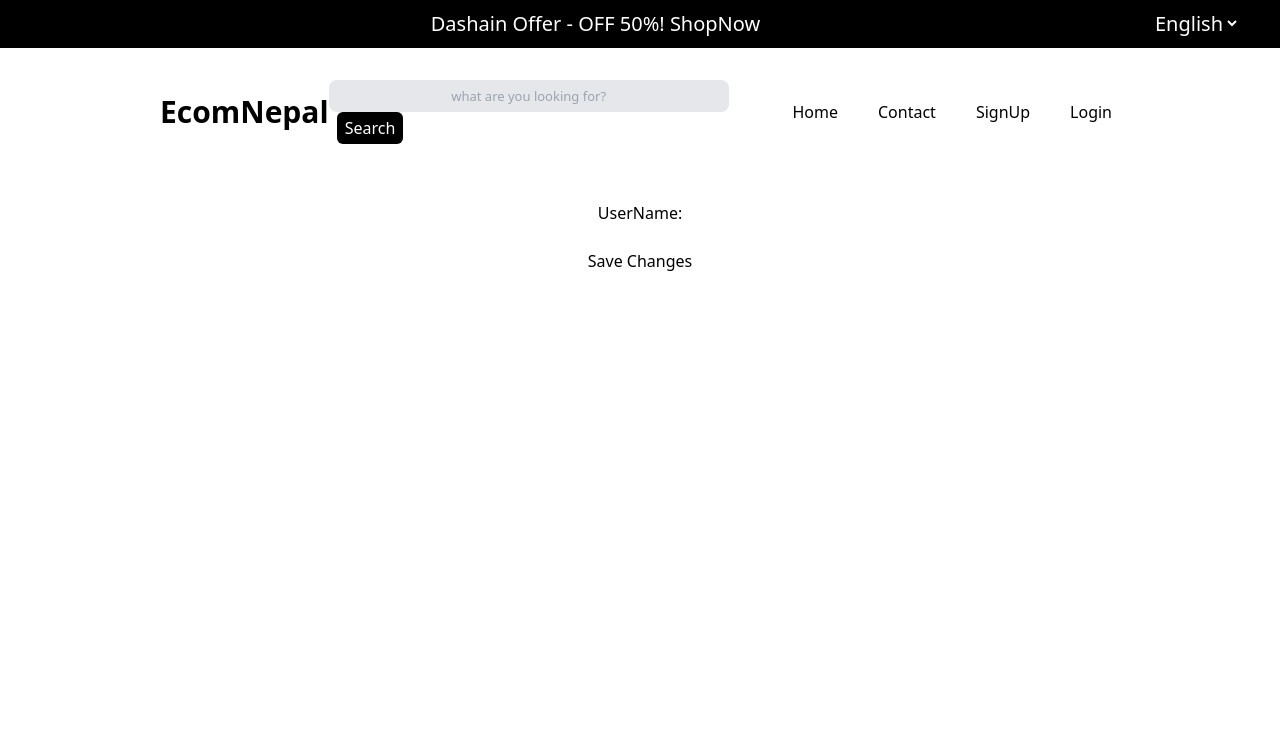
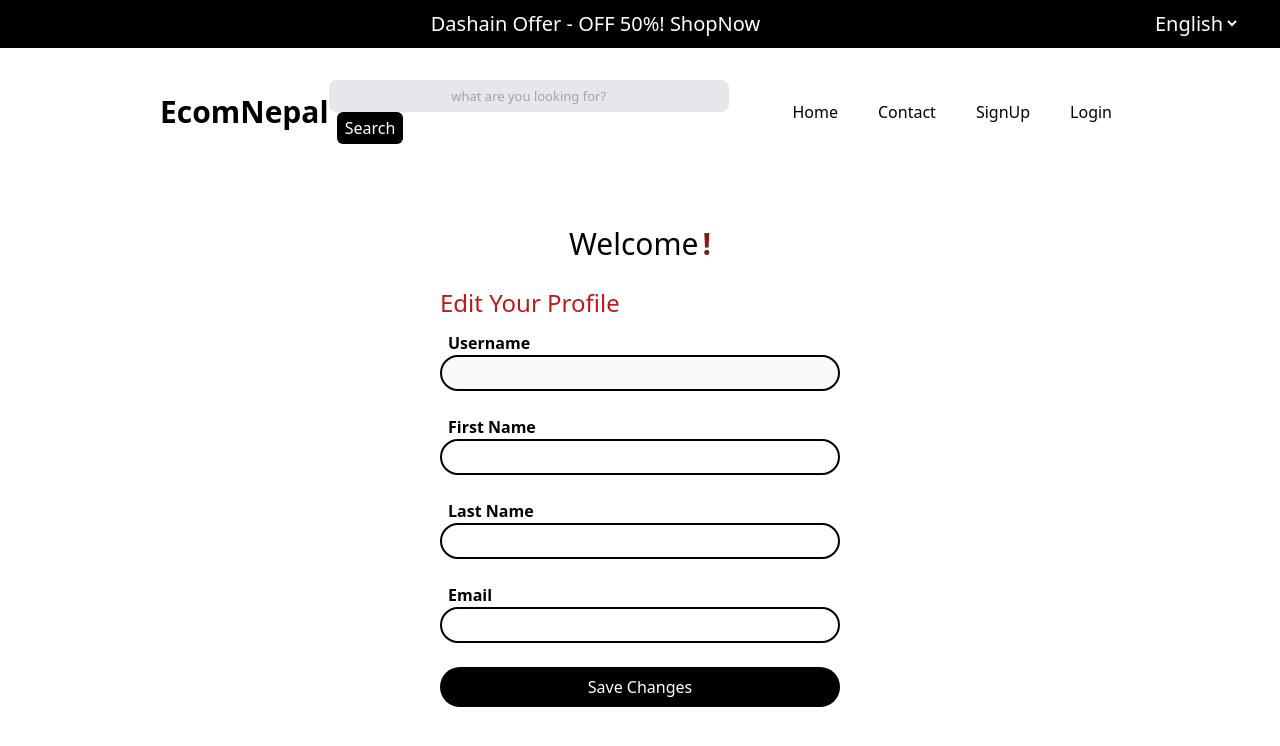
Before and after one commit to sujit-dhakal/EcomNepal, a Next.js app in the folder ecom/frontend/ecommerce/: page /en/profile in a window 1280 px wide. Shown: the top 746 px of the page. Built offline with nearby package versions, Linux system fonts and the light colour scheme; no server answers.

Commit message:
feat: css

```diff
--- a/ecom/frontend/ecommerce/src/app/[locale]/product/[productId]/page.tsx
+++ b/ecom/frontend/ecommerce/src/app/[locale]/product/[productId]/page.tsx
@@ -3,7 +3,8 @@ import { useAppDispatch, useAppSelector } from "@/lib/hooks";
 import { useEffect, useState } from "react";
 import { getProductDetail } from "@/lib/store";
 import { client } from "@/api/baseConfig";
-import Image from "next/image";
+import { useRouter } from "next/navigation";
+import { useLocale } from "next-intl";
 
 const page = ({
   params,
@@ -12,6 +13,8 @@ const page = ({
     productId: string;
   };
 }) => {
+  const router = useRouter();
+  const locale = useLocale();
   const [addToCartValue, setAddToCartValue] = useState("Add to cart");
   const dispatch = useAppDispatch();
   const product = useAppSelector((state) => state.product.product);
@@ -27,31 +30,52 @@ const page = ({
     setAddToCartValue("Added to Cart");
     console.log(response.data);
   };
+  const buyNow = async (productId: number) => {
+    const response = await client.post(
+      "http://127.0.0.1:8000/cart/add_to_cart/",
+      {
+        product_id: productId,
+        quantity: 1,
+      }
+    );
+    router.push(`/${locale}/cart`);
+    console.log(response.data);
+  };
   useEffect(() => {
     dispatch(getProductDetail(params.productId));
   }, [dispatch, params.productId]);
   return (
-    <div>
+    <div className="mt-[100px]">
       <div className="flex flex-col justify-center lg:flex-row gap-16 px-3.5">
-        <img src={product.image} alt="product image" className="w-64 h-64" />
+        <img
+          src={product.image}
+          alt="product image"
+          className="w-[450px] h-[350px] rounded-lg"
+        />
         <div className="flex justify-center">
           <div className="flex flex-col gap-5 max-w-[420px]">
             <h1 className="text-2xl font-semibold text-black">
               {product.name}
             </h1>
-            <h1 className="text-2xl text-black">{product.price}</h1>
-            <p className="text-sm text-black">{product.description}</p>
+            <h1 className="text-md text-red-900">${product.price}</h1>
+            <p className="text-md text-black">{product.description}</p>
             {isAuth && (
               <>
                 <hr className="border-black" />
                 <button
-                  className="bg-orange-500 text-white"
+                  className="bg-orange-500 text-white rounded-lg py-2 px-4"
                   type="button"
                   onClick={() => addToCart(product.id)}
                 >
                   {addToCartValue}
                 </button>
-                <button className="bg-blue-950 text-white">Buy Now</button>
+                <button
+                  className="bg-blue-950 text-white text-md rounded-lg py-2 px-4"
+                  type="button"
+                  onClick={() => buyNow(product.id)}
+                >
+                  Buy Now
+                </button>
               </>
             )}
           </div>
--- a/ecom/frontend/ecommerce/src/app/[locale]/profile/page.tsx
+++ b/ecom/frontend/ecommerce/src/app/[locale]/profile/page.tsx
@@ -2,13 +2,14 @@
 import { useAppDispatch } from "@/lib/hooks";
 import { userProfile, RootState } from "@/lib/store";
 import { useFormik } from "formik";
-import { useEffect } from "react";
+import { useEffect, useState } from "react";
 import { useSelector } from "react-redux";
 import axios from "axios";
 
 const page = () => {
   const dispatch = useAppDispatch();
   const profile = useSelector((state: RootState) => state.user.user);
+  const [onSave, setOnSave] = useState<boolean>(false);
   useEffect(() => {
     const data = dispatch(userProfile());
     console.log(data);
@@ -26,6 +27,10 @@ const page = () => {
           `http://127.0.0.1:8000/users/${profile.user_id}/`,
           values
         );
+        setOnSave(true);
+        setTimeout(() => {
+          setOnSave(false);
+        }, 3000);
         console.log(response);
       } catch (error) {
         console.log(error);
@@ -33,36 +38,79 @@ const page = () => {
     },
   });
   return (
-    <div className="h-[calc(100vh-265px)] w-[90%] md:w-[700px] text-center m-auto mt-[25px]">
+    <>
+      <div className="text-center mt-[50px]">
+        <h1 className="text-3xl">
+          Welcome
+          <span className="text-red-900 font-bold ml-1">
+            {profile.first_name}!
+          </span>
+        </h1>
+      </div>
+      <div className="h-[calc(100vh-265px)] w-[90%] md:w-[400px] m-auto mt-[25px]">
+        <div className="w-full">
+          <h1 className="text-2xl text-red-700">Edit Your Profile</h1>
           <form onSubmit={formik.handleSubmit}>
-        <h1>
-          <span>UserName: </span>
-          {profile.username}
-        </h1>
+            <div className="mt-3">
+              <div className="px-2 font-semibold">Username</div>
+              <input
+                type="text"
+                placeholder={profile.username}
+                value={profile.username}
+                className="w-full py-1 px-2 border-2 border-black rounded-[20px]"
+                disabled
+              />
+            </div>
+            <div className="mt-6">
+              <div className="px-2 font-semibold">First Name</div>
               <input
                 type="text"
                 name="first_name"
                 placeholder={profile.first_name}
                 value={formik.values.first_name}
                 onChange={formik.handleChange}
+                className="w-full py-1 px-2 border-2 border-black rounded-[20px]"
               />
+            </div>
+            <div className="mt-6">
+              <div className="px-2 font-semibold">Last Name</div>
               <input
                 type="text"
                 name="last_name"
                 placeholder={profile.last_name}
                 value={formik.values.last_name}
                 onChange={formik.handleChange}
+                className="w-full py-1 px-2 border-2 border-black rounded-[20px]"
               />
+            </div>
+            <div className="mt-6">
+              <div className="px-2 font-semibold">Email</div>
               <input
                 type="email"
                 name="email"
                 placeholder={profile.email}
                 value={formik.values.email}
                 onChange={formik.handleChange}
+                className="w-full py-1 px-2 border-2 border-black rounded-[20px]"
               />
-        <button type="submit">Save Changes</button>
+            </div>
+            <div className="mt-6">
+              <button
+                type="submit"
+                className="bg-black py-2 w-full text-white rounded-[20px]"
+              >
+                Save Changes
+              </button>
+              {onSave && (
+                <div className="text-green-900 text-center mt-6">
+                  Changes made successfully.
+                </div>
+              )}
+            </div>
           </form>
         </div>
+      </div>
+    </>
   );
 };
 
```
Also changed, not shown: 1 other file (tests, documents, lock files or other folders). Lines whose indentation alone changed are shown as unchanged.
